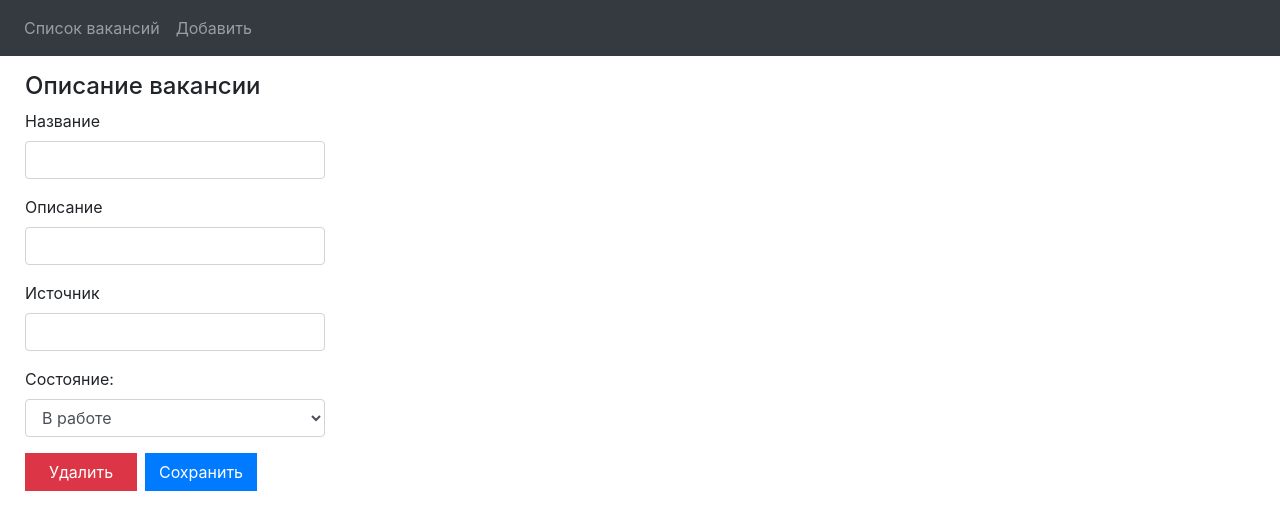
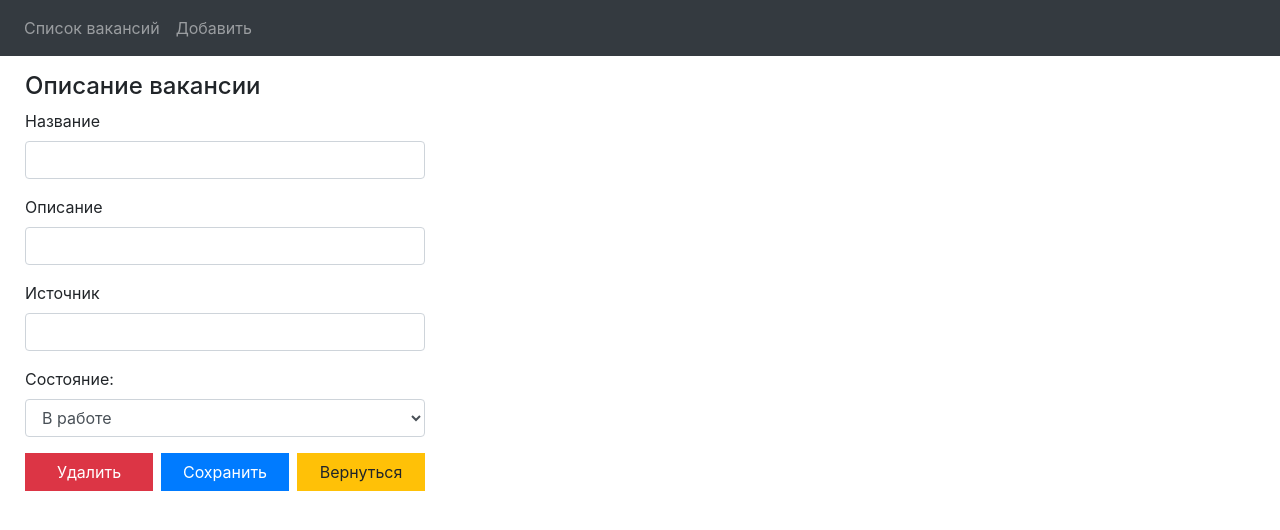
Before and after one commit to cherepakhin/tutorial_frontend, a React (Create React App) app: page /vacancies/1 in a window 1280 px wide. Shown: the top 530 px of the page. Built offline with nearby package versions, Linux system fonts and the light colour scheme; no server answers.

Commit message:
выровнены кнопки в vacancy.component.js

```diff
--- a/src/App.css
+++ b/src/App.css
@@ -10,7 +10,7 @@
 }
 
 .edit-form {
-  max-width: 300px;
+  max-width: 400px;
   margin: 10px;
 }
 
@@ -24,9 +24,27 @@
 }
 
 .btn-7em {
-    width: 7em;
+    width: 8em;
+}
+
+.btn-8em {
+    width: 8em;
+}
+
+.btn-6em {
+    width: 6em;
 }
 
 .btn {
     border-radius: 0rem;
  }
+
+.pad1px {
+    padding-right: 1em;
+    padding-left: 1em;
+}
+
+.margin1px {
+    margin-right: 0.5em;
+    margin-left: 0.5em;
+}
--- a/src/components/vacancy.component.js
+++ b/src/components/vacancy.component.js
@@ -13,6 +13,7 @@ class Vacancy extends Component {
     this.deleteVacancy = this.deleteVacancy.bind(this);
     this.onChangeSource = this.onChangeSource.bind(this);
     this.onChangeStatus = this.onChangeStatus.bind(this);
+    this.goBack = this.goBack.bind(this);
     this.handleChangeStatus = this.handleChangeStatus.bind(this);
 
     this.state = {
@@ -173,6 +174,11 @@ class Vacancy extends Component {
       });
   }
 
+  goBack() {
+    console.log("goBack");
+    this.props.router.navigate('/vacancy');
+  }
+
   render() {
     const { currentVacancy } = this.state;
 
@@ -223,7 +229,7 @@ class Vacancy extends Component {
             </form>
             <div className="btn-toolbar">
                 <button
-                  className="btn btn-danger mr-2 btn-7em"
+                  className="btn btn-danger btn-7em text-center"
                   onClick={this.deleteVacancy}
                 >
                   Удалить
@@ -231,10 +237,18 @@ class Vacancy extends Component {
 
                 <button
                   type="submit"
-                  className="btn btn-primary btn-7em"
+                  className="btn btn-primary btn-7em text-center pad1px margin1px"
                   onClick={this.updateVacancy}
                 >
                   Сохранить
+                </button>
+
+                <button
+                  type="submit"
+                  className="btn btn-warning btn-7em text-center"
+                  onClick={this.goBack}
+                >
+                  Вернуться
                 </button>
             </div>
             <div className="mt-2">{this.state.message}</div>
--- a/src/http-common.js
+++ b/src/http-common.js
@@ -11,13 +11,13 @@ import axios from "axios";
 //  return response
 //})
 
-//  Local:            http://localhost:8081/vacancy - РАБОТАЕТ
+//  baseURL: "http://localhost:8090/api", - через HTTP РАБОТАЕТ
 //  On Your Network:  http://192.168.1.57:8081/vacancy - НЕ РАБОТАЕТ
 
 //  baseURL: "http://127.0.0.1:8080/api",
 
 export default axios.create({
-  baseURL: "http://192.168.1.57:8090/api",
+  baseURL: "http://127.0.0.1:8090/api",
 
   mode: "no-cors",
   headers: {
```
Also changed, not shown: 1 other file (tests, documents, lock files or other folders).
